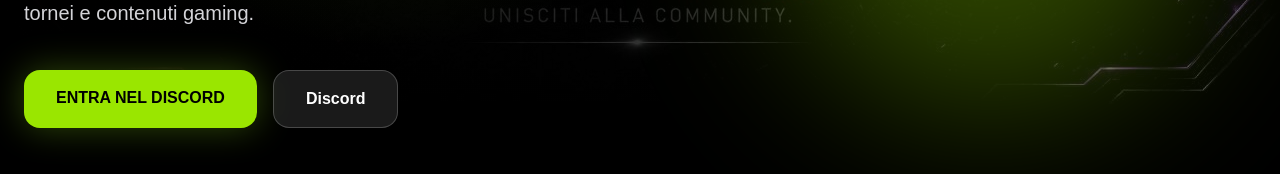
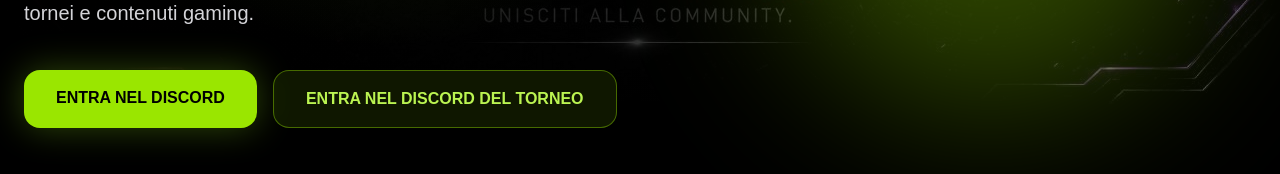
Before and after one commit to bordocamporp/fc26-web, a Next.js app: page / in a window 1280 px wide. Shown: the part 562-736 px from the top of the page. Built offline with nearby package versions, Linux system fonts and the light colour scheme; no server answers.

Commit message:
Update page.tsx

```diff
--- a/app/page.tsx
+++ b/app/page.tsx
@@ -289,13 +289,13 @@ export default function Home() {
               </a>
 
               <a
-                href="https://discord.gg/WJXXcGr2J3"
+                href="https://discord.gg/kB8Km94Kba"
                 target="_blank"
                 rel="noopener noreferrer"
-                className="w-full rounded-2xl border border-white/20 bg-white/10 px-8 py-4 text-center font-black backdrop-blur transition hover:border-lime-400 hover:bg-lime-400/10 sm:w-auto"
+                className="w-full rounded-2xl border border-lime-400/40 bg-lime-400/10 px-8 py-4 text-center font-black text-lime-300 backdrop-blur transition hover:scale-105 hover:border-lime-400 hover:bg-lime-400/20 sm:w-auto"
               >
-                Discord
-              </a>
+            ENTRA NEL DISCORD DEL TORNEO
+            </a>
             </div>
 
             <div className="mt-12 flex gap-3">
```
